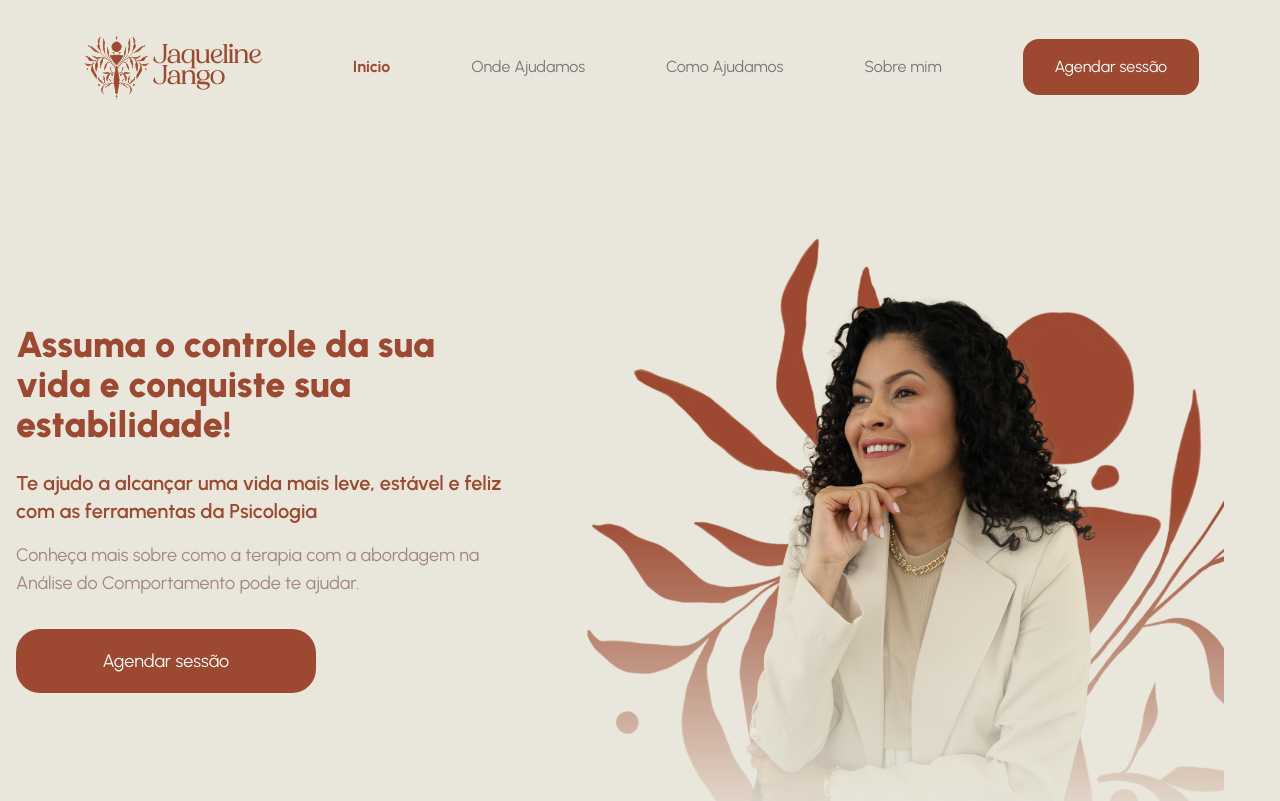
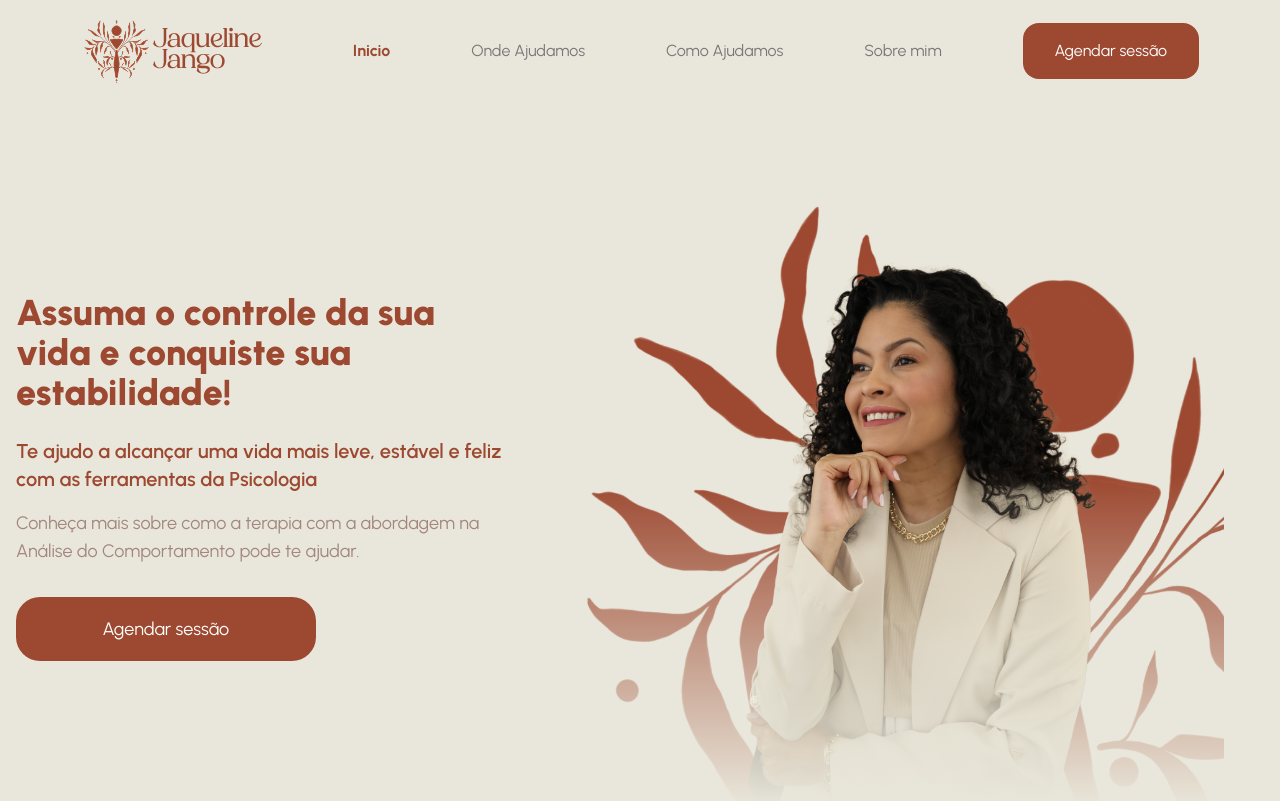
Before and after one commit to juanclb/jaqueline-jango, a Next.js app: page / in a window 1280 px wide. Shown: the top 801 px of the page. Built offline with nearby package versions, Linux system fonts and the light colour scheme.

Commit message:
CHANGE: Reduced header margin

```diff
--- a/src/app/header.tsx
+++ b/src/app/header.tsx
@@ -27,7 +27,7 @@ export const GPTHeader = () => {
   // };
 
   return (
-    <header className="container mx-auto flex flex-col py-4 md:py-8 bg-[#E9E7DB] margin-pc">
+    <header className="container mx-auto flex flex-col py-4 md:py-4 bg-[#E9E7DB] margin-pc">
       <div className="flex w-full justify-center">
         <div className="ml-6 md:hidden">
           <Image src={Logo} alt="Logo" />
```
